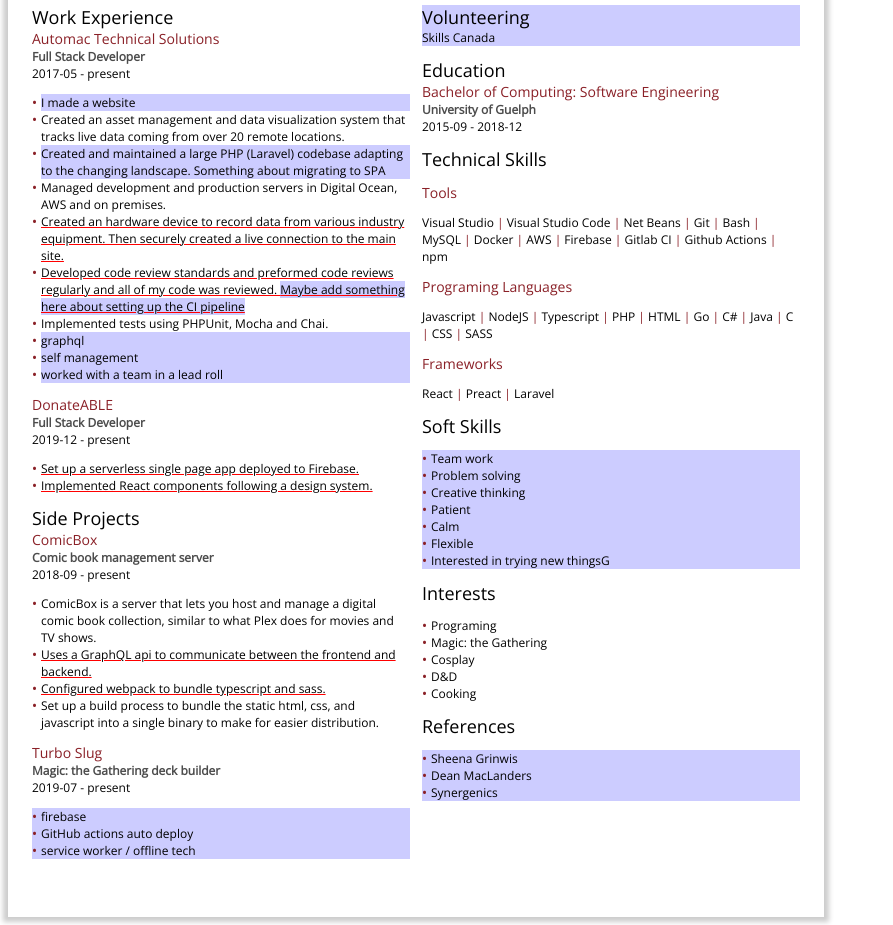
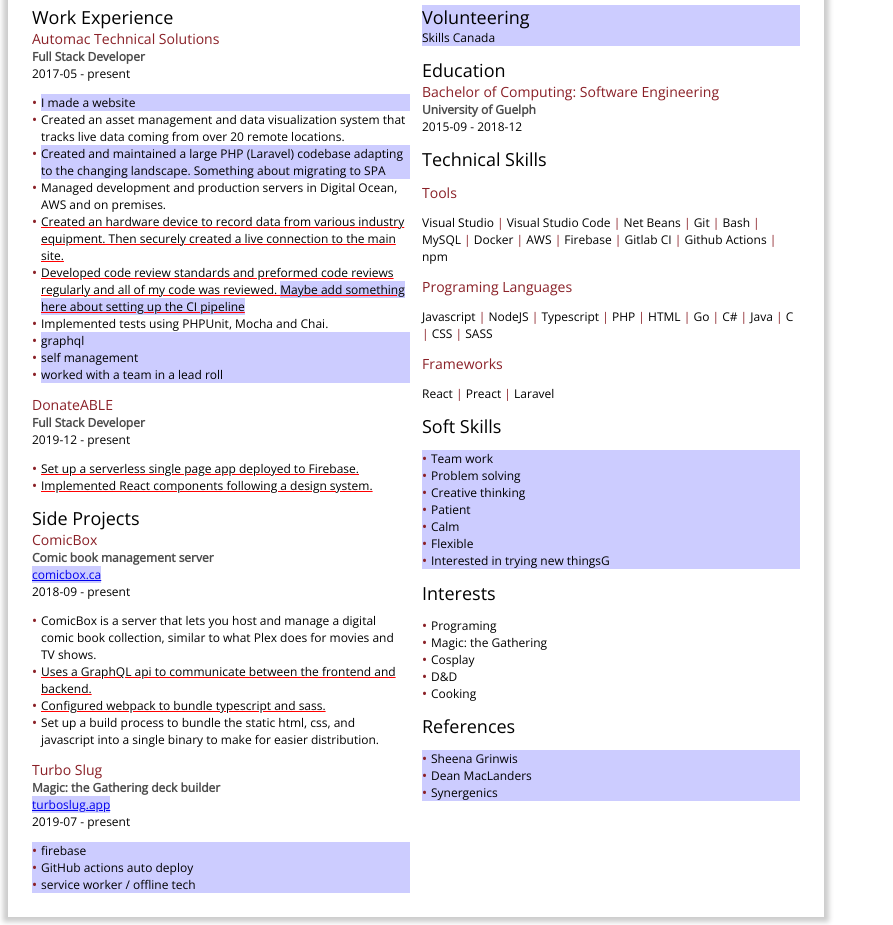
Before and after one commit to abibby/resume, a plain HTML site: page index.html in a window 1280 px wide. Shown: the part 147-1072 px from the top of the page, without its empty margins (0-893 px from the left). Drawn offline with nearby package versions, Linux system fonts and the light colour scheme; files that its build step writes are made by us from their sources.

Commit message:
add links to side projects

```diff
--- a/index.html
+++ b/index.html
@@ -139,6 +139,7 @@
             <div class="job">
                 <h3>ComicBox</h3>
                 <h4>Comic book management server</h4>
+                <a href="https://comicbox.ca" wip>comicbox.ca</a>
                 <div>
                     <time>2018-09</time> - <time>present</time>
                 </div>
@@ -165,6 +166,7 @@
             <div class="job">
                 <h3>Turbo Slug</h3>
                 <h4>Magic: the Gathering deck builder</h4>
+                <a href="https://turboslug.app" wip>turboslug.app</a>
                 <div>
                     <time>2019-07</time> - <time>present</time>
                 </div>
```
